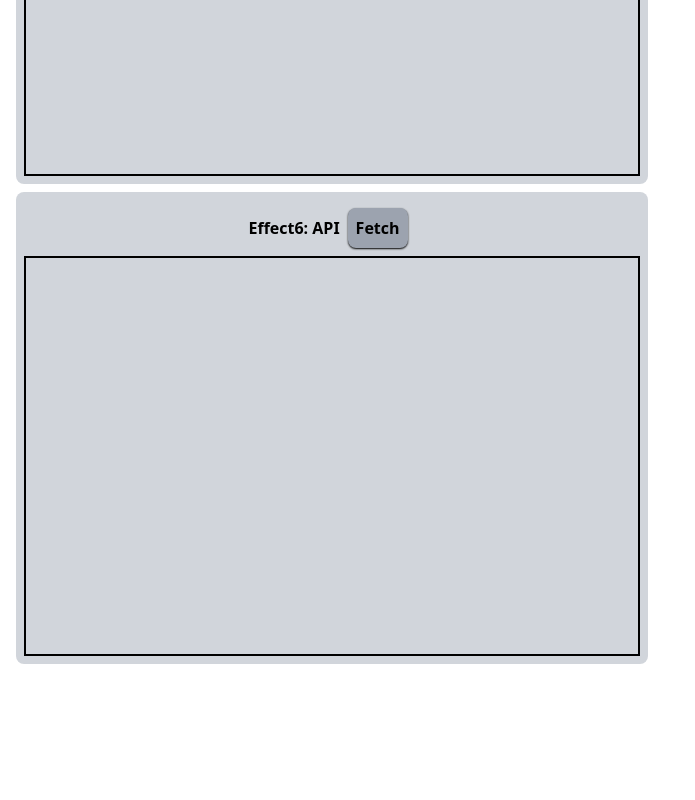
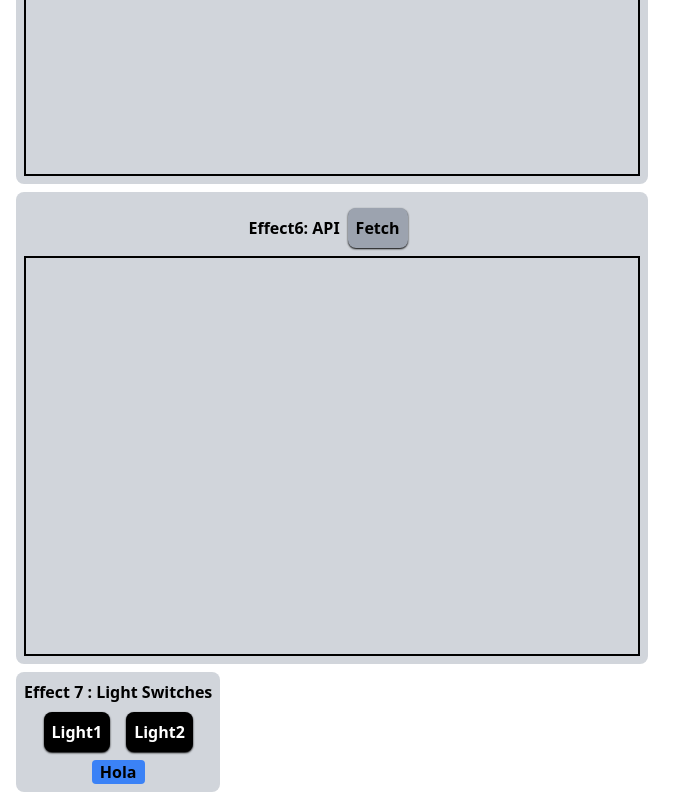
Before and after one commit to soAcademy/workshop-state-and-event, a React (Create React App) app: page / in a window 1280 px wide. Shown: the part 2246-3046 px from the top of the page, without its empty margins (0-695 px from the left). Before the commit the page ends 2918 px from the top, so only its background shows below. Built offline with nearby package versions, Linux system fonts and the light colour scheme; no server answers.

Commit message:
feat:add Effect7.js

```diff
--- a/src/App.js
+++ b/src/App.js
@@ -27,7 +27,7 @@ import Effect3 from "./Effects/Effect3";
 import Effect4 from "./Effects/Effect4";
 import Effect5 from "./Effects/Effect5";
 import Effect6 from "./Effects/Effect6";
-// import Effect7 from "./Effects/Effect7";
+import Effect7 from "./Effects/Effect7";
 
 const App = () => {
   return (
@@ -61,7 +61,7 @@ const App = () => {
       <Effect4 />
       <Effect5 />
       <Effect6 />
-      {/* <Effect7 /> */}
+      <Effect7 />
     </div>
   );
 };
--- /dev/null
+++ b/src/Effects/Effect7.js
@@ -0,0 +1,40 @@
+import React, { useState, useEffect } from "react";
+
+const Effect7 = () => {
+  const [light1, setLight1] = useState(false);
+  const [light2, setLight2] = useState(false);
+  const [result, setResult] = useState("Hola");
+
+  useEffect(() => {
+    const word = light1 && light2 ? "Hello" : "Hola";
+    console.log(light1, light2);
+    setResult(word);
+  }, [light1, light2]);
+
+  return (
+    <div className="bg-gray-300 rounded-lg p-2 m-2 w-fit flex flex-col items-center font-bold">
+      Effect 7 : Light Switches
+      <div>
+        <button
+          onClick={() => setLight1(!light1)}
+          className={`p-2 m-2 ${
+            light1 ? "bg-white" : "bg-black text-white"
+          } font-bold rounded-lg mx-2 shadow-sm shadow-black duration-75 hover:shadow-md hover:shadow-black active:bg-gray-500`}
+        >
+          Light1
+        </button>
+        <button
+          onClick={() => setLight2(!light2)}
+          className={`p-2 m-2 ${
+            light2 ? "bg-white" : "bg-black text-white"
+          } font-bold rounded-lg mx-2 shadow-sm shadow-black duration-75 hover:shadow-md hover:shadow-black active:bg-gray-500`}
+        >
+          Light2
+        </button>
+      </div>
+        <div className="bg-blue-500 rounded px-2">{result}</div>
+    </div>
+  );
+};
+
+export default Effect7;
```
